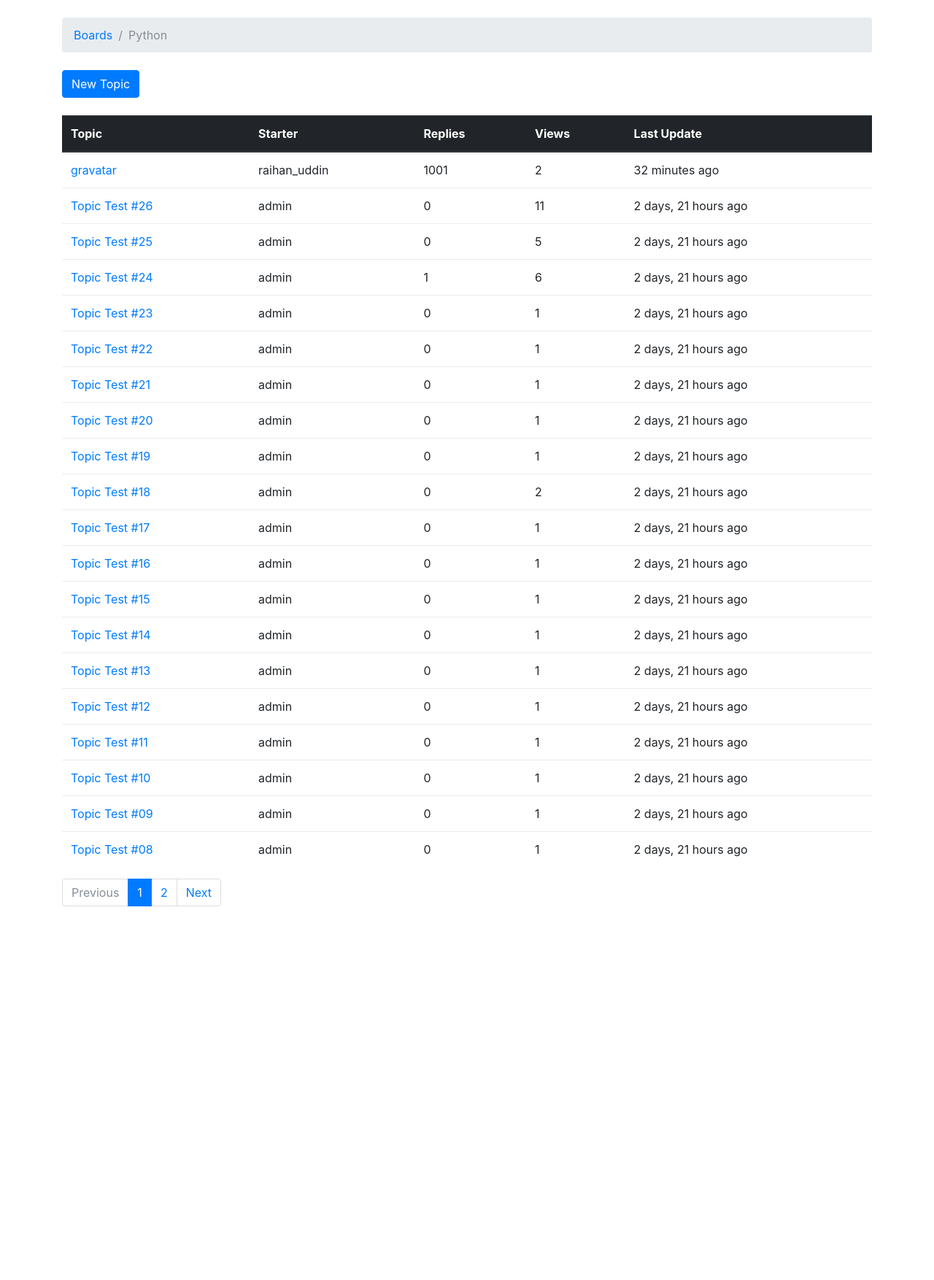
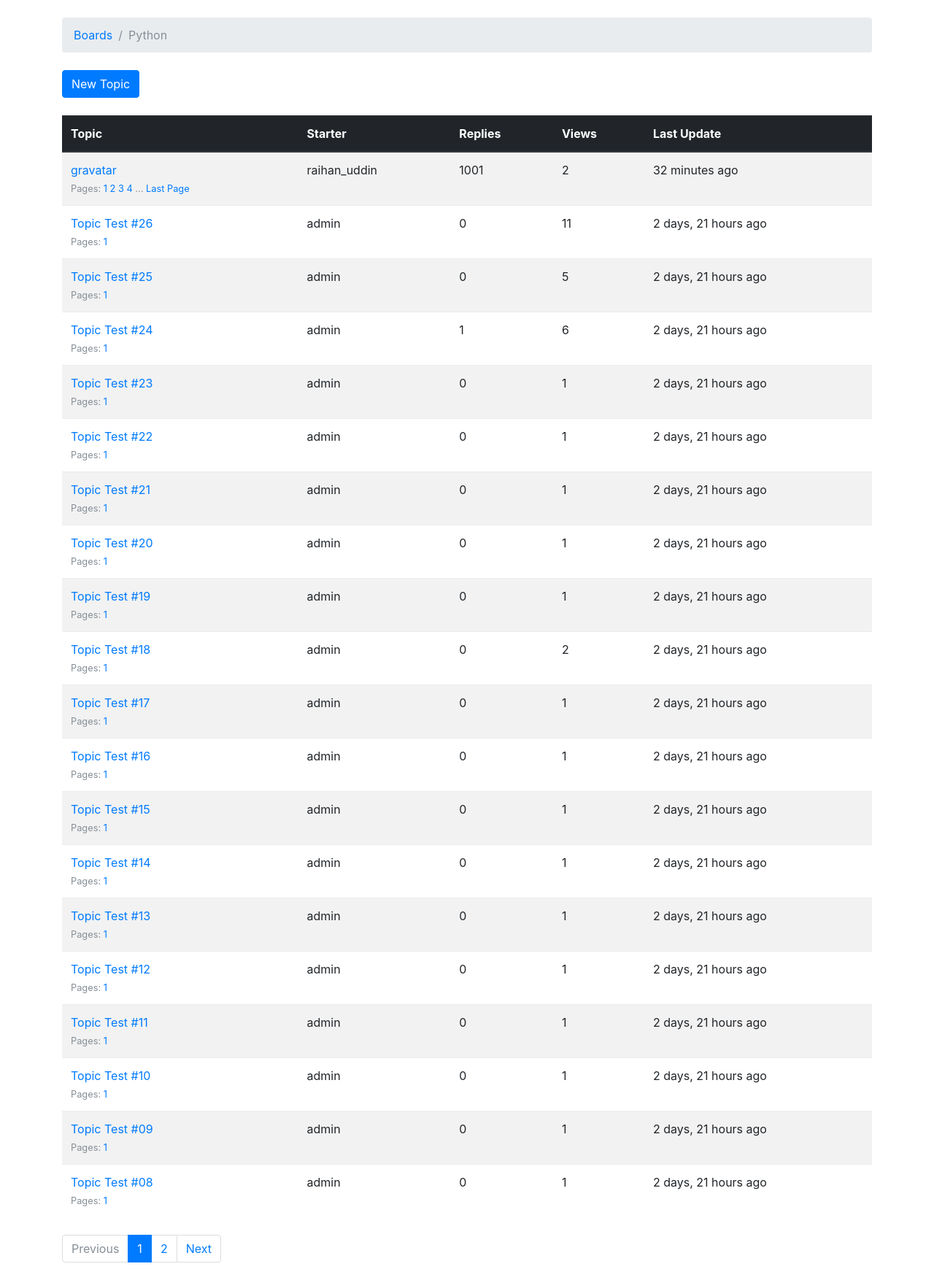
Before and after one commit to raihan-uddin/Django-Web-Board-Project, a Django app: page /boards/1/ in a window 1280 px wide. Shown: the part 56-1810 px from the top of the page at 73% size. Before the commit the page ends 1298 px from the top, so only its background shows below. Run offline with Django 3.2, Linux system fonts and the light colour scheme; data comes from the database, SQL or seed files in the repository; both versions use the stored data as it was after the commit; some libraries are stand-ins or nearby versions; some web fonts are replaced.

Commit message:
pagination & fixed some problems

```diff
--- a/boards/models.py
+++ b/boards/models.py
@@ -1,3 +1,4 @@
+import math
 from django.contrib.auth.models import User
 from django.db import models
 from django.utils.html import mark_safe
@@ -33,6 +34,25 @@ class Topic(models.Model):
     def __str__(self):
         return self.subject
 
+    def get_page_count(self):
+        count = self.posts.count()
+        pages = count / 20
+        return math.ceil(pages)
+
+    def has_many_pages(self, count=None):
+        if count is None:
+            count = self.get_page_count()
+        return count > 6
+
+    def get_page_range(self):
+        count = self.get_page_count()
+        if self.has_many_pages(count):
+            return range(1, 5)
+        return range(1, count + 1)
+
+    def get_last_ten_posts(self):
+        return self.posts.order_by('-created_at')[:10]
+
 
 class Post(models.Model):
     message = models.TextField(max_length=4000)
--- a/boards/views.py
+++ b/boards/views.py
@@ -39,11 +39,15 @@ class PostListView(ListView):
     model = Post
     context_object_name = 'posts'
     template_name = 'topic_posts.html'
-    paginate_by = 10
+    paginate_by = 20
 
     def get_context_data(self, **kwargs):
-        self.topic.views += 1
-        self.topic.save()
+        session_key = 'viewed_topic_{}'.format(self.topic.pk)
+        if not self.request.session.get(session_key, False):
+            self.topic.views += 1
+            self.topic.save()
+            self.request.session[session_key] = True
+
         kwargs['topic'] = self.topic
         return super().get_context_data(**kwargs)
 
@@ -85,6 +89,10 @@ def reply_topic(request, pk, topic_pk):
             post.topic = topic
             post.created_by = request.user
             post.save()
+
+            topic.last_update = timezone.now()
+            topic.save()
+
             return redirect('topic_posts', pk=pk, topic_pk=topic_pk)
     else:
         form = PostForm
--- a/templates/base.html
+++ b/templates/base.html
@@ -45,8 +45,8 @@
             {% block breadcrumb %}
             {% endblock %}
         </ol>
-    {% block content %}
-    {% endblock %}
+        {% block content %}
+        {% endblock %}
     </div>
 {% endblock body %}
 <script src="{% static 'js/jquery-3.2.1.min.js' %}"></script>
--- a/templates/reply_topic.html
+++ b/templates/reply_topic.html
@@ -28,7 +28,7 @@
         {% include 'includes/form.html' %}
         <button type="submit" class="btn btn-success">Post a reply</button>
     </form>
-    {% for post in topic.posts.all %}
+    {% for post in topic.get_last_ten_posts %}
         <div class="card mb-2">
             <div class="card-body p-3">
                 <div class="row mb-3">
@@ -39,7 +39,7 @@
                         <small class="text-muted">{{ post.created_at }}</small>
                     </div>
                 </div>
-                {{ post.message }}
+                {{ post.get_messages_as_markdown }}
             </div>
         </div>
     {% endfor %}
--- a/templates/topic_posts.html
+++ b/templates/topic_posts.html
@@ -18,7 +18,7 @@
     </div>
 
     {% for post in posts %}
-        <div class="card {% if forloop.last %}mb-4{% else %}mb-2{% endif %}{% if forloop.first %}border-dark{% endif %}">
+        <div id="{{ post.pk }}" class="card {% if forloop.last %}mb-4{% else %}mb-2{% endif %}{% if forloop.first %}border-dark{% endif %}">
             {% if forloop.first %}
                 <div class="card-header text-white bg-dark py-2 px-3">{{ topic.subject }}</div>
             {% endif %}
--- a/templates/topics.html
+++ b/templates/topics.html
@@ -15,7 +15,7 @@
     <div class="mb-4">
         <a href="{% url 'new_topic' board.pk %}" class="btn btn-primary">New Topic</a>
     </div>
-    <table class="table">
+    <table class="table table-striped mb-4">
         <thead class="thead-dark">
             <tr>
                 <th>Topic</th>
@@ -27,8 +27,22 @@
         </thead>
         <tbody>
             {% for topic in topics %}
+                {% url 'topic_posts' board.pk topic.pk as topic_url %}
                 <tr>
-                    <td><a href="{% url 'topic_posts' board.pk topic.pk %}">{{ topic.subject }}</a></td>
+                    <td>
+                        <p class="mb-0">
+                            <a href="{{ topic_url }}">{{ topic.subject }}</a>
+                        </p>
+                        <small class="text-muted">
+                            Pages:
+                            {% for i in topic.get_page_range %}
+                                <a href="{{ topic_url }}?page={{ i }}">{{ i }}</a>
+                            {% endfor %}
+                            {% if topic.has_many_pages %}
+                                ... <a href="{{ topic_url }}?page={{ topic.get_page_count }}">Last Page</a>
+                            {% endif %}
+                        </small>
+                    </td>
                     <td>{{ topic.starter.username }}</td>
                     <td>{{ topic.replies }}</td>
                     <td>{{ topic.views }}</td>
```
Also changed, not shown: db.sqlite3.
